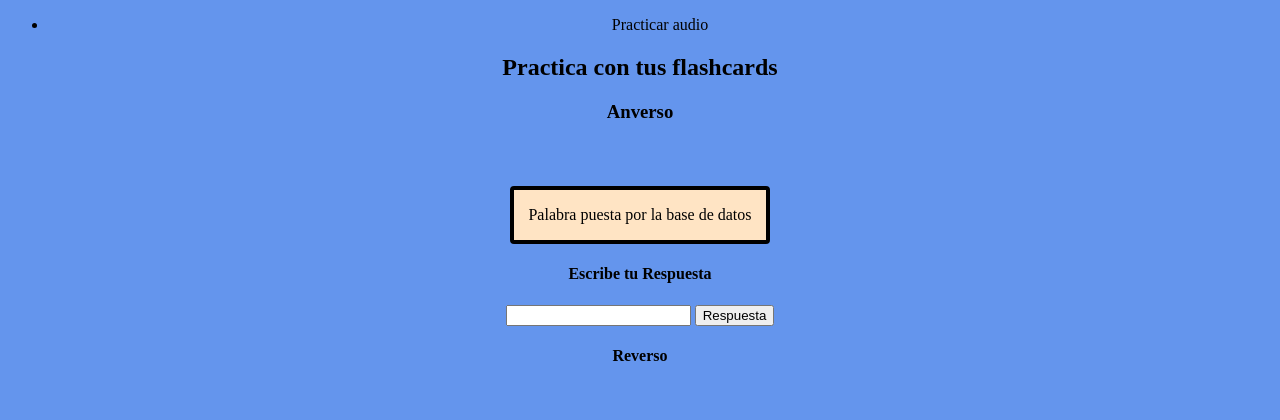
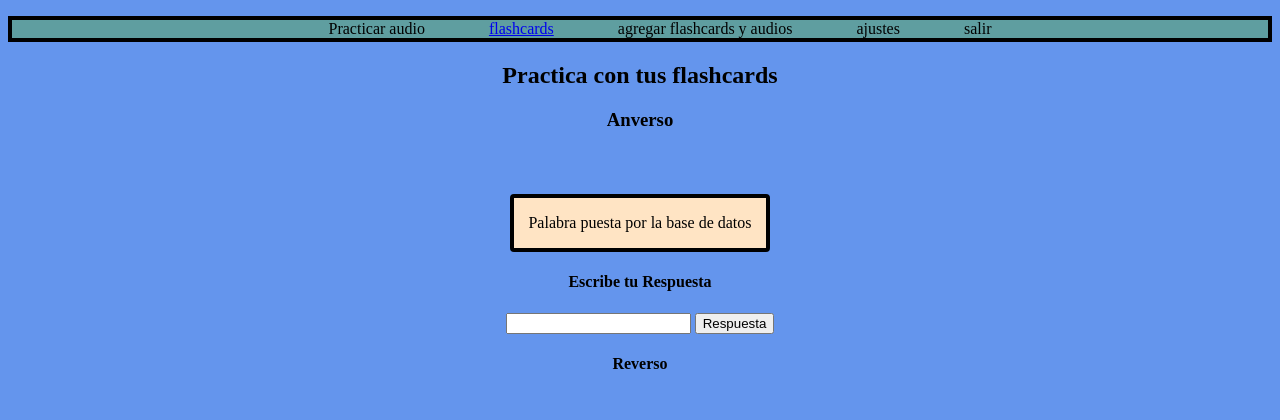
Before and after one commit to emrz98/language-learning, a Django app: page /flashcards/ in a window 1280 px wide. Shown: the top 420 px of the page. Run offline with Django 3.2, Linux system fonts and the light colour scheme.

Commit message:
Se agregan funcionalidad url flashcards

```diff
--- /dev/null
+++ b/webpage_lenguage_learning/flashcards/urls.py
@@ -0,0 +1,5 @@
+from django.conf.urls import  url
+from flashcards.views import prueba_nav
+urlpatterns = [
+    url(r'^$',prueba_nav,name = 'nav'),
+]
--- a/webpage_lenguage_learning/flashcards/views.py
+++ b/webpage_lenguage_learning/flashcards/views.py
@@ -2,3 +2,6 @@ from django.shortcuts import render
 
 def flash_cards(request):
     return render(request, "flashcards.html")
+
+def prueba_nav(request):
+    return render(request, "nav-bar.html")
--- a/webpage_lenguage_learning/templates/nav-bar.html
+++ b/webpage_lenguage_learning/templates/nav-bar.html
@@ -1,7 +1,33 @@
+<head>
+    <style>
+
+        ul{
+            background-color: cadetblue;
+            border: black 4px solid;
+            list-style: none;
+            height: 5%;
+            text-align: center;
+
+        }
+        li{
+            box-shadow: black;
+            display: inline;
+            padding: 10px;
+            margin-left: 20px;
+            margin-right: 20px;
+        }
+        li:hover{
+            background-color: royalblue;
+        }
+    </style>
+</head>
 <body>
 
     <ul>
         <li>Practicar audio</li>
-
+        <li><a href="{% url 'nav' %}">flashcards</a></li>
+        <li>agregar flashcards y audios</li>
+        <li>ajustes</li>
+        <li>salir</li>
     </ul>
 </body>
--- a/webpage_lenguage_learning/webpage_lenguage_learning/urls.py
+++ b/webpage_lenguage_learning/webpage_lenguage_learning/urls.py
@@ -15,8 +15,11 @@ Including another URLconf
 """
 from django.contrib import admin
 from django.urls import path
-from flashcards.views import flash_cards
+from flashcards.views import flash_cards, prueba_nav
+from django.conf.urls import url,include
 urlpatterns = [
     path('admin/', admin.site.urls),
     path('flashcards/', flash_cards),
+    path('nav/', prueba_nav),
 ]
+urlpatterns+= [url(r'^flashcards/', include('flashcards.urls')),]
```
